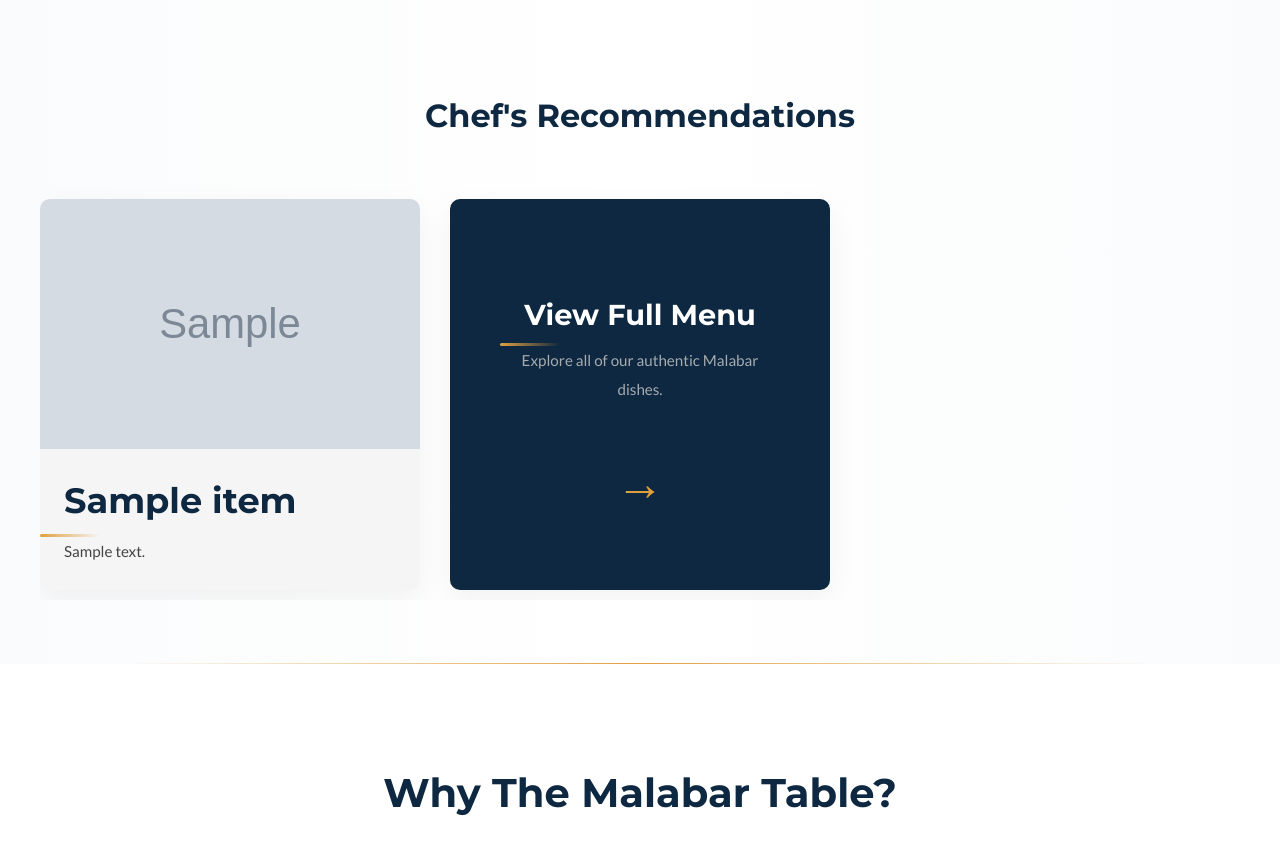
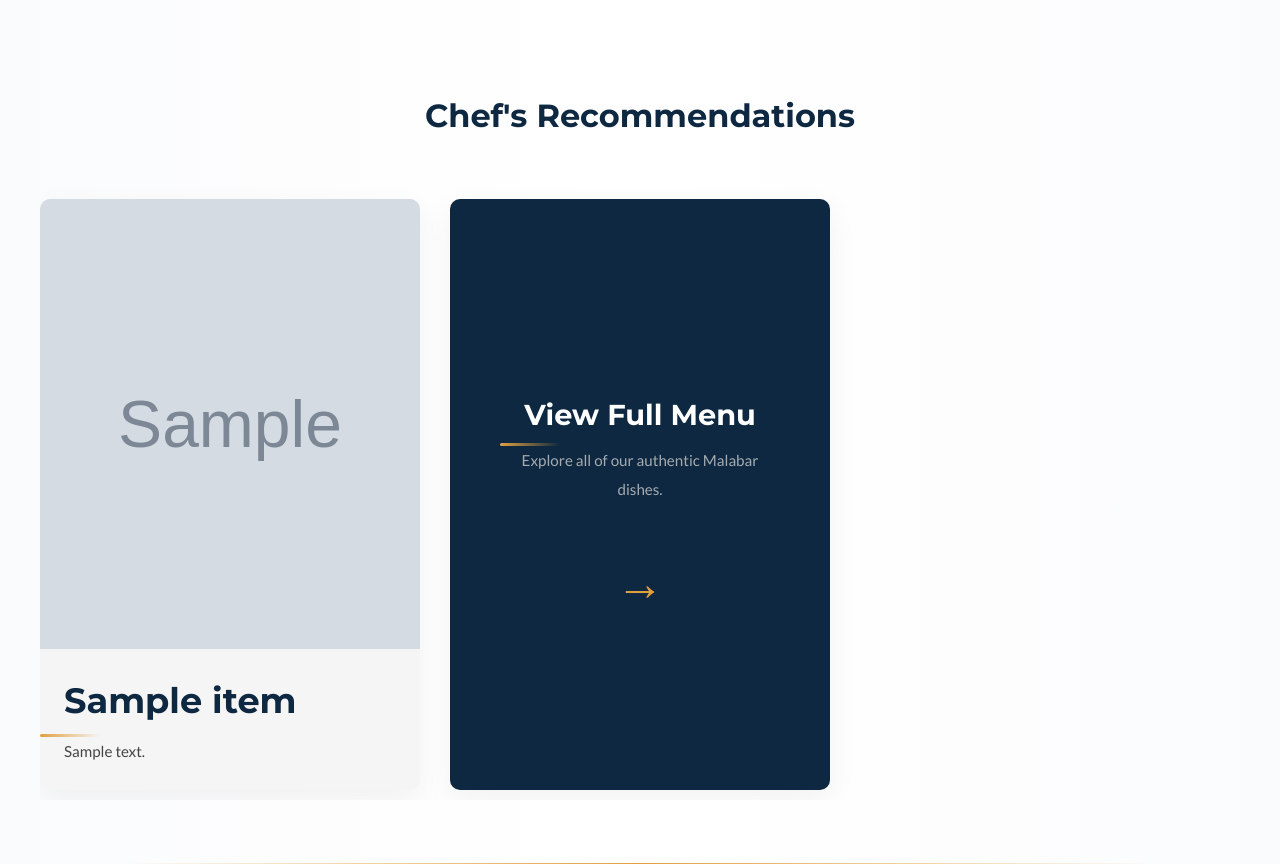
Before and after one commit to auyashas/restaurant-application, a PHP site: page / in a window 1280 px wide. Shown: the part 1648-2513 px from the top of the page. Run offline with PHP 8.4, Linux system fonts and the light colour scheme; tables that the repository leaves empty hold one stand-in row (values such as "Sample post"); grey boxes marked "Sample" are stand-in pictures.

Commit message:
fix: Increase image heights for dish and offer cards for better visibility

```diff
--- a/css/home-style.css
+++ b/css/home-style.css
@@ -148,7 +148,7 @@
 
 .dish-card img {
     width: 100%;
-    height: 250px;
+    height: 450px;
     object-fit: cover;
 }
 
@@ -282,8 +282,8 @@
 
 .offer-card img {
     width: 100%;
-    height: 450px; /* INCREASED: Made the image taller */
-    object-fit: cover;
+    height: 500px; /* INCREASED: Made the image taller */
+    object-fit: cover ;
     display: block; /* Removes any extra space below the image */
 }
 
```
